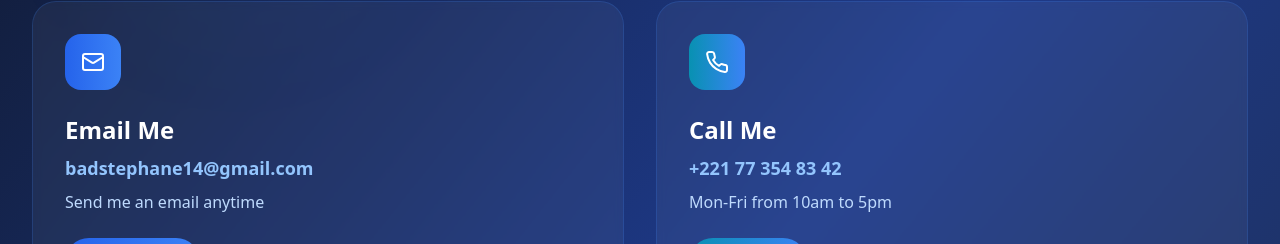
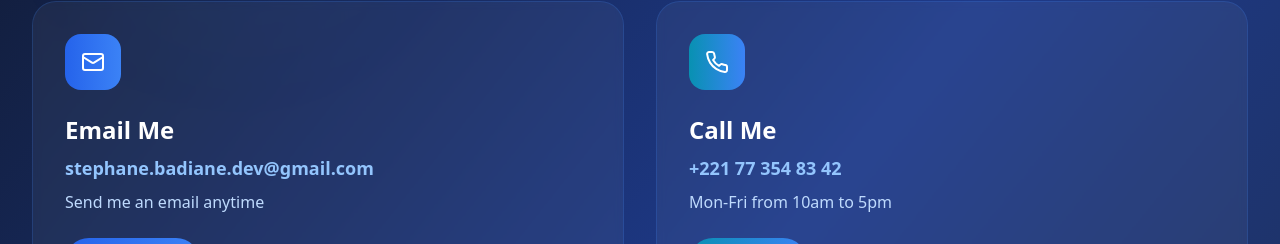
Before and after one commit to badStephane/stephane-badiane, a React (Vite) app: page / in a window 1280 px wide. Shown: the part 4649-4893 px from the top of the page. Built offline with nearby package versions, Linux system fonts and the light colour scheme.

Commit message:
update my email

```diff
--- a/src/components/Contact.tsx
+++ b/src/components/Contact.tsx
@@ -11,7 +11,7 @@ const translations = {
     contactCards: [
       {
         title: 'Email Me',
-        subtitle: 'badstephane14@gmail.com',
+        subtitle: 'stephane.badiane.dev@gmail.com',
         description: 'Send me an email anytime',
         action: 'Send Email',
       },
@@ -47,7 +47,7 @@ const translations = {
     contactCards: [
       {
         title: 'Envoyer un email',
-        subtitle: 'badstephane14@gmail.com',
+        subtitle: 'stephane.badiane.dev@gmail.com',
         description: 'Envoyez-moi un email à tout moment',
         action: 'Envoyer',
       },
```
